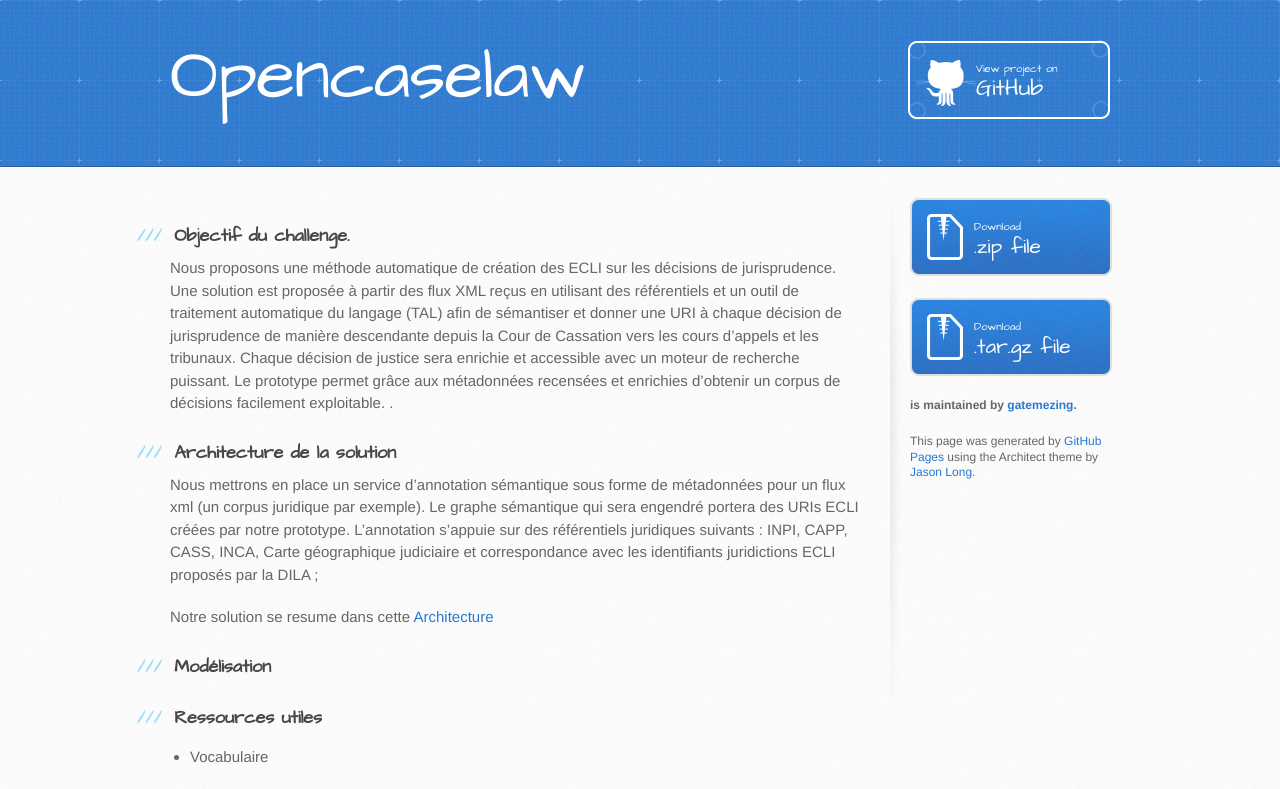
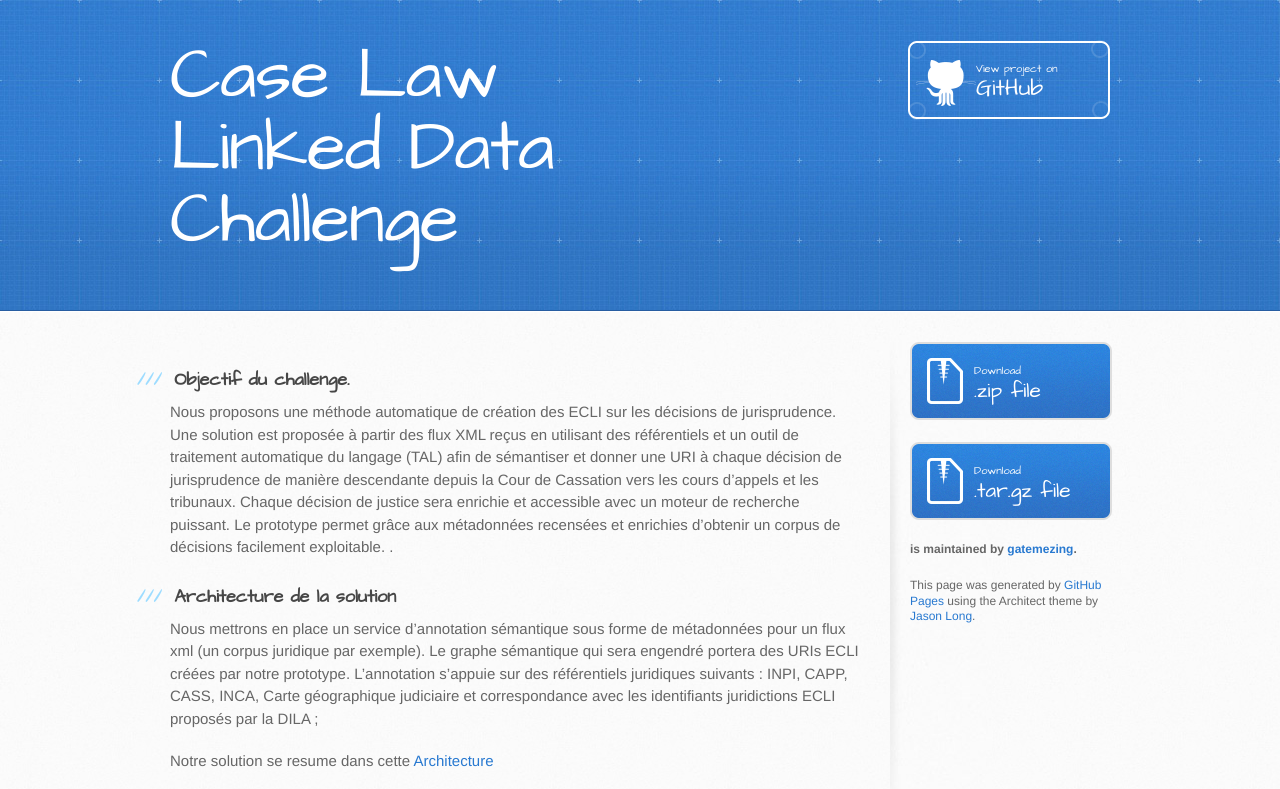
Before and after one commit to gatemezing/opencaseLaw, a plain HTML site: page index.html in a window 1280 px wide. Shown: the top 789 px of the page. Drawn offline with Linux system fonts and the light colour scheme.

Commit message:
Update index.html

```diff
--- a/index.html
+++ b/index.html
@@ -13,13 +13,13 @@
     <script src="//html5shiv.googlecode.com/svn/trunk/html5.js"></script>
     <![endif]-->
 
-    <title>Opencaselaw Project</title>
+    <title>Case Law Linked Data Project</title>
   </head>
 
   <body>
     <header>
       <div class="inner">
-        <h1>Opencaselaw</h1>
+        <h1>Case Law Linked Data Challenge</h1>
         <h2></h2>
         <a href="https://github.com/gatemezing/opencaseLaw" class="button"><small>View project on</small> GitHub</a>
       </div>
```
